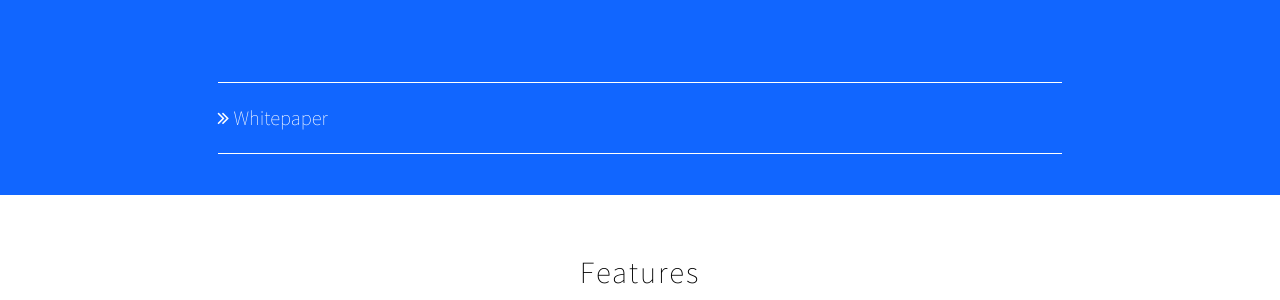
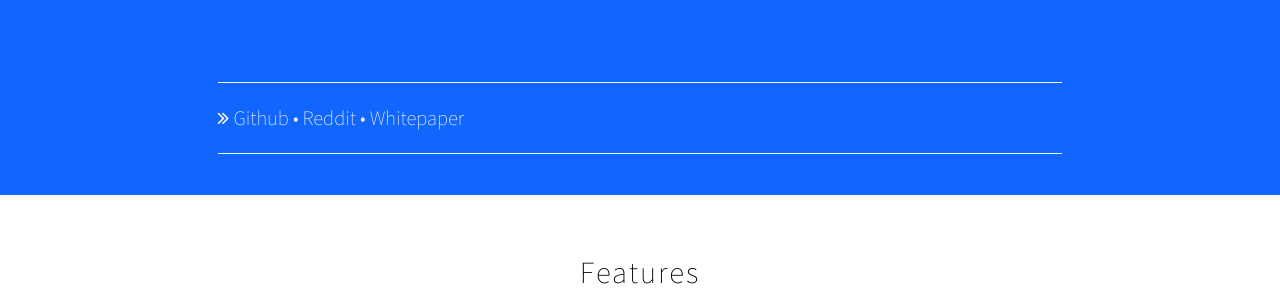
Before and after one commit to mawalu/cjdns-website, a Jekyll site: the page built from index.html, in a window 1280 px wide. Shown: the part 356-656 px from the top of the page. Built offline with Jekyll 4.4.1, drawn with Linux system fonts in a browser that asks for light colours; nearby versions of some CDN libraries.

Commit message:
Update index.html

```diff
--- a/_layouts/index.html
+++ b/_layouts/index.html
@@ -23,7 +23,7 @@
       <h1>{{ page.heading }}</h1>
       <div>
         <p>{{ page.description }}</p>
-        <p><i class="fa fa-angle-double-right"></i> <a href="https://github.com/cjdelisle/cjdns/blob/master/doc/Whitepaper.md">Whitepaper</a></p>
+        <p><i class="fa fa-angle-double-right"></i> <a href="https://github.com/cjdelisle/cjdns">Github</a> • <a href="http://www.reddit.com/r/cjdns">Reddit</a> • <a href="https://github.com/cjdelisle/cjdns/blob/master/doc/Whitepaper.md">Whitepaper</a></p>
       </div>
     </section>
     {% for node in site.pages %}
```
